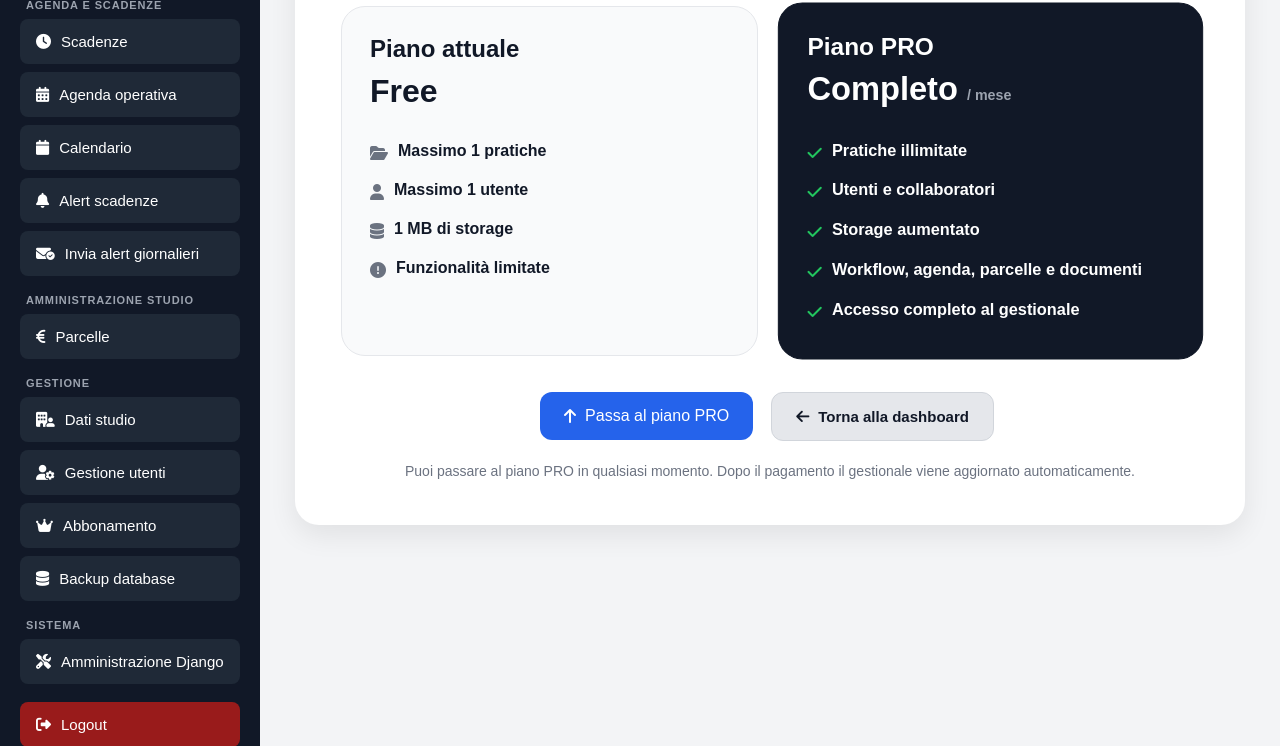
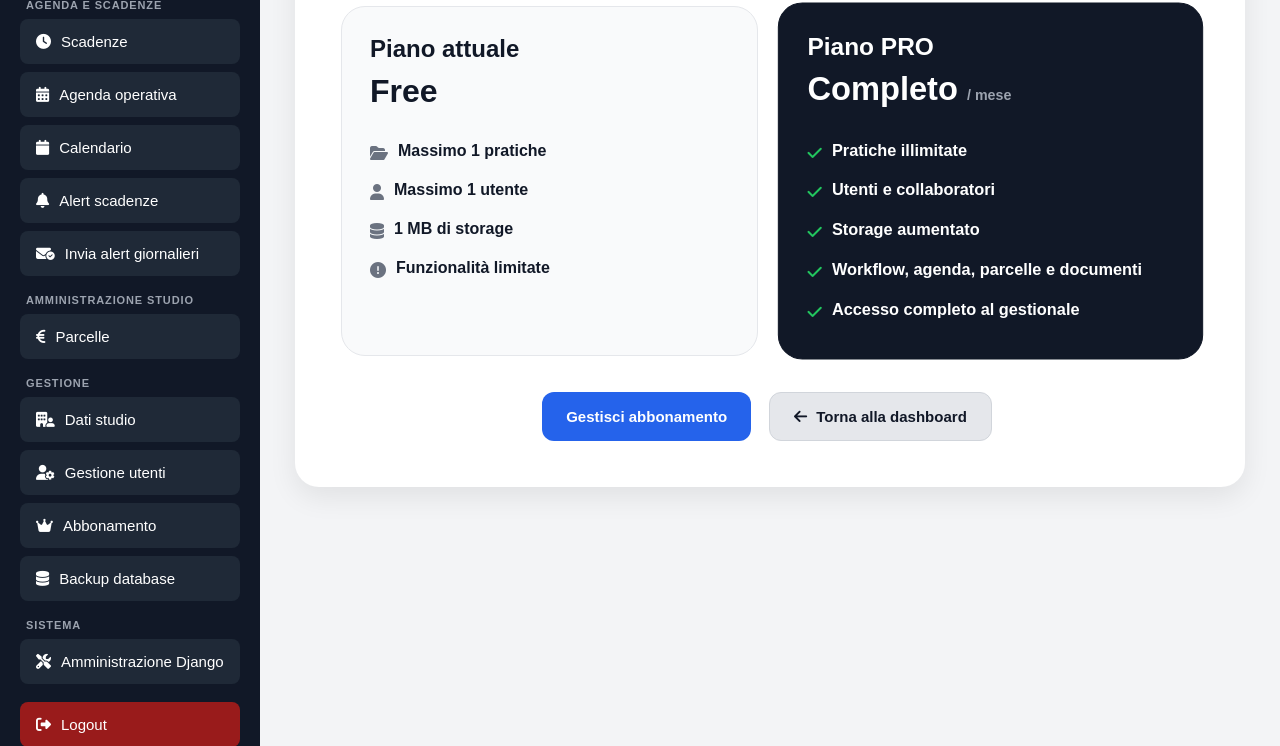
Before and after one commit to alessandrofabris09/gestionale-studio, a Django app: page /utenti/nuovo/ in a window 1280 px wide. Shown: the part 506-1252 px from the top of the page. Run offline with Django 5.2, Linux system fonts and the light colour scheme; a user stored in the database is signed in; tables that the repository leaves empty hold one stand-in row (values such as "Sample post").

Commit message:
Rimanda alla gestione del piano se gia abbonato

```diff
--- a/studi/templates/studi/upgrade_required.html
+++ b/studi/templates/studi/upgrade_required.html
@@ -262,10 +262,21 @@ Passa al piano PRO
 
         <div class="actions">
 
-            {% if request.user|can_manage_subscription %}<form method="post" action="/billing/checkout/pro/">{% csrf_token %}<button type="submit" class="btn" style="border:0; cursor:pointer; font:inherit;">
-                <i class="fa-solid fa-arrow-up"></i>
-                {{ azione }}
-            </button></form>{% else %}<p>Chiedi al titolare dello studio di gestire il piano.</p>{% endif %}
+            {% if request.user|can_manage_subscription %}
+                {% if studio.is_pro or studio.stripe_subscription_id %}
+                    <a href="{% url 'abbonamento' %}" class="btn">Gestisci abbonamento</a>
+                {% else %}
+                    <form method="post" action="{% url 'checkout_pro' %}">
+                        {% csrf_token %}
+                        <button type="submit" class="btn" style="border:0; cursor:pointer; font:inherit;">
+                            <i class="fa-solid fa-arrow-up"></i>
+                            {{ azione }}
+                        </button>
+                    </form>
+                {% endif %}
+            {% else %}
+                <p>Chiedi al titolare dello studio di gestire il piano.</p>
+            {% endif %}
 
             <a href="/dashboard/" class="btn btn-secondary">
                 <i class="fa-solid fa-arrow-left"></i>
@@ -274,9 +285,11 @@ Passa al piano PRO
 
         </div>
 
-        <div class="note">
-            Puoi passare al piano PRO in qualsiasi momento. Dopo il pagamento il gestionale viene aggiornato automaticamente.
-        </div>
+        {% if not studio.is_pro and not studio.stripe_subscription_id %}
+            <div class="note">
+                Puoi passare al piano PRO in qualsiasi momento. Dopo il pagamento il gestionale viene aggiornato automaticamente.
+            </div>
+        {% endif %}
 
     </div>
 
```
